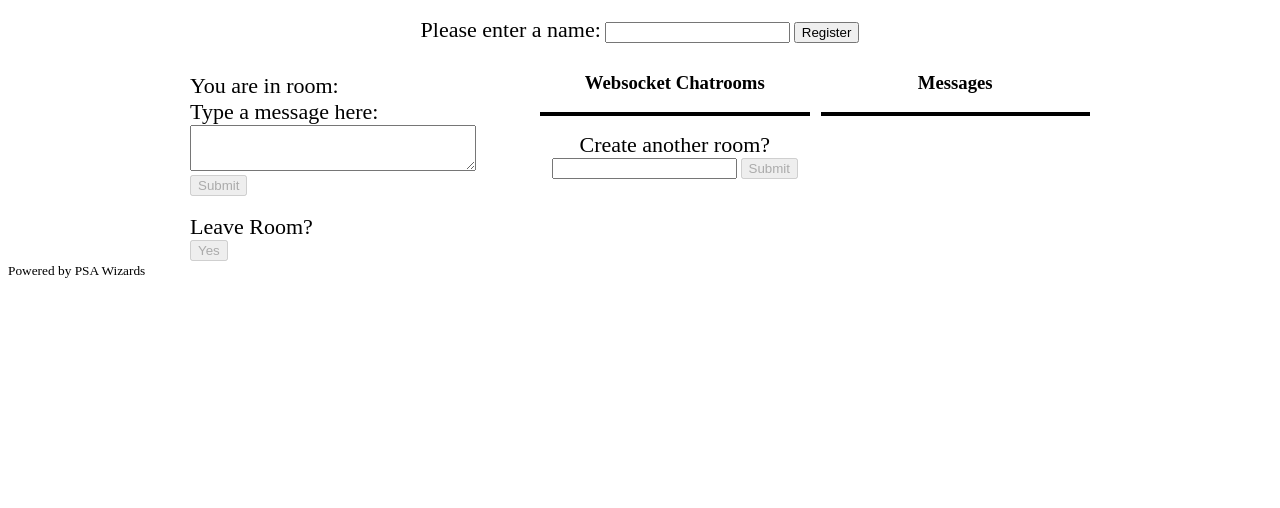
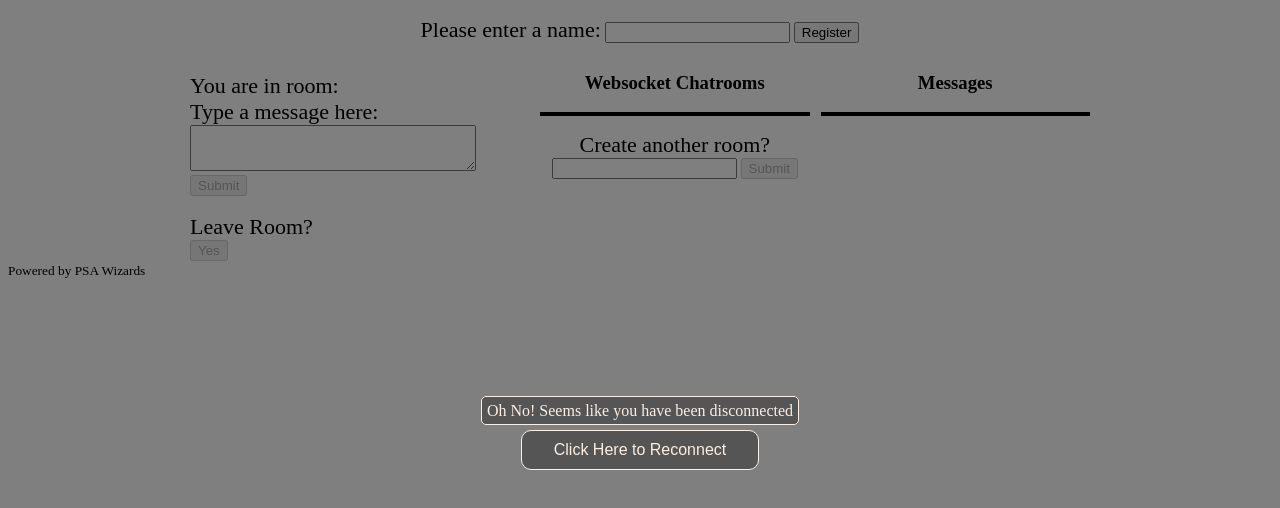
Before and after one commit to cjhillbrand/websocket-sandbox, a plain HTML site: page manager/index.html in a window 1280 px wide. Shown: the part 110-618 px from the top of the page. Drawn offline with Linux system fonts and the light colour scheme.

Commit message:
Added overlay for disconnect

```diff
--- a/manager/chatroom.css
+++ b/manager/chatroom.css
@@ -80,3 +80,47 @@
     width:265px;
     cursor:pointer;
 }
+
+
+#overlay {
+    position: fixed;
+    display: none;
+    width: 100%;
+    height: 100%;
+    top: 0;
+    left: 0;
+    right: 0;
+    bottom: 0;
+    background-color: rgba(0,0,0,0.5);
+    z-index: 2;
+    display: none;
+    align-items: center;
+    text-align: center;
+}
+
+#overlay-container {
+    margin-top: 40%;
+}
+
+#overlay-label {
+    color: #fbeee4;
+    background-color: #555555;
+    padding: 5px;
+    border-radius: 5px;
+    border-color: #fbeee4;
+    border: 0.5px solid;
+}
+
+#reconnect {
+    background-color: #555555; /* Green */
+    color: #fbeee4;
+    padding: 10px 32px;
+    text-align: center;
+    display: inline-block;
+    font-size: 16px;
+    cursor: pointer; /* Add a pointer on hover */
+    border: 0.5px solid;
+    border-radius: 10px;
+    border-color: #fbeee4;
+    margin-top: 10px;
+}
--- a/manager/chatroom.js
+++ b/manager/chatroom.js
@@ -8,6 +8,7 @@ class ChatRoom {
             messages: [],
             socket: null
         };
+        console.log(this.state);
         window.addEventListener("beforeunload", this.closeConnection.bind(this));
     }
     connect() {
@@ -31,6 +32,7 @@ class ChatRoom {
             // Figure out other useful info to store in result;
             result.message = "Connection Successfull";
             result.success = true;
+            document.getElementById("overlay").style.display = "none";
         };
         this.setMessageListener();
         this.setCloseListener();
@@ -88,6 +90,7 @@ class ChatRoom {
         this.state.socket.onclose = function(e) {
             console.log(e);
             console.log("Closed");
+            document.getElementById("overlay").style.display = "block";
         }
     }
     setErrorListener() {
--- a/manager/index.html
+++ b/manager/index.html
@@ -7,6 +7,15 @@
         <link rel="stylesheet" type="text/css" href="chatroom.css"/>
     </head>
     <body>
+        <div id="overlay">
+            <div id="overlay-container">
+                <label id="overlay-label">Oh No! Seems like you have been disconnected</label>
+                <br/>
+                <button id="reconnect">
+                    Click Here to Reconnect
+                </button>
+            </div>
+        </div>
         <div class="header">
             <h1>
                 Welcome to the websocket-chatroom
@@ -63,7 +72,7 @@
         <script>
             var chatRoom = new ChatRoom();
             const connection = chatRoom.connect();
-
+            document.getElementById("reconnect").addEventListener("click", chatRoom.connect.bind(chatRoom));
             function dispatchMessage() {
                 chatRoom.sendWebsocketMessage({
                     action: _routes.DISPATCH,
```
